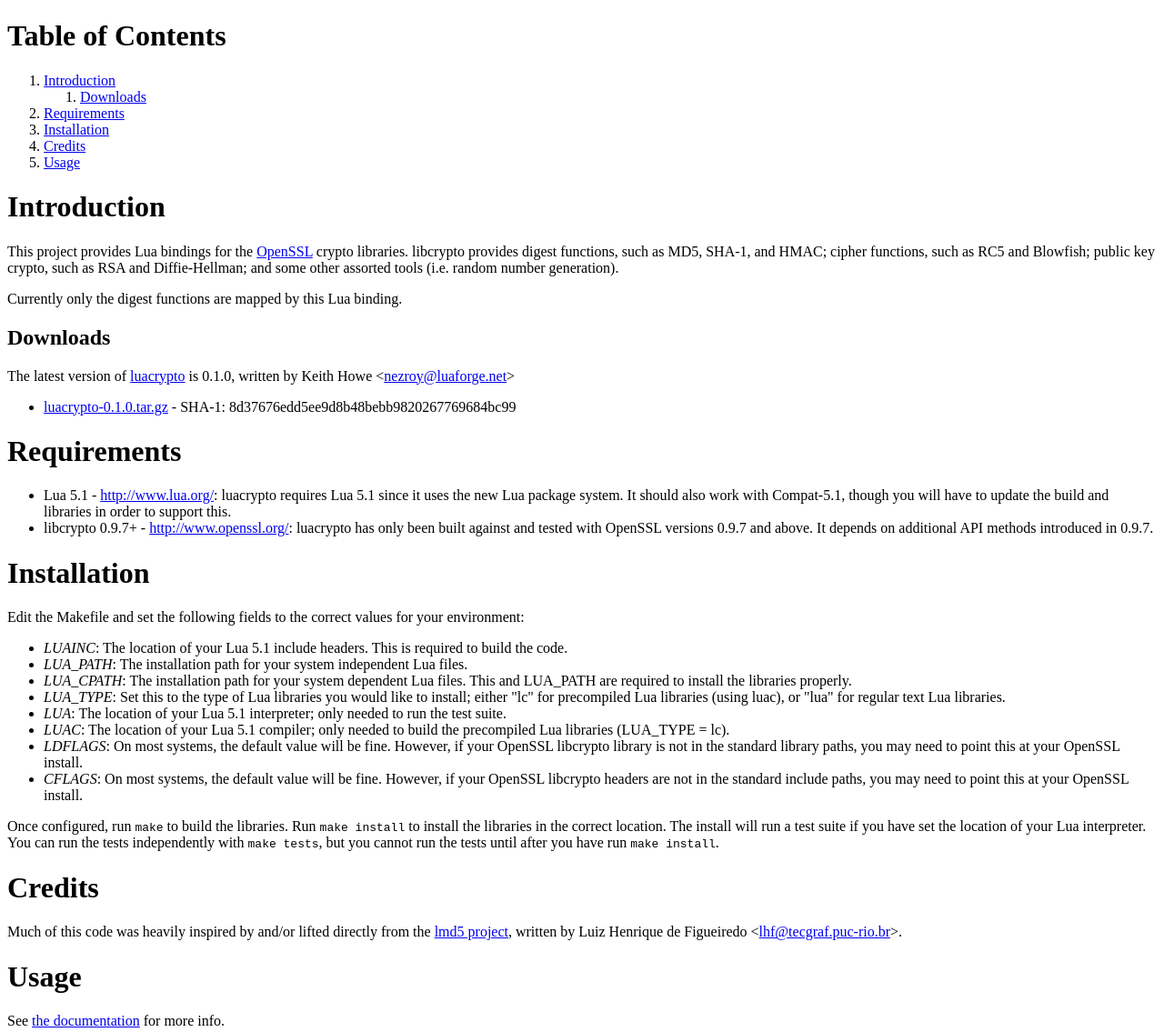
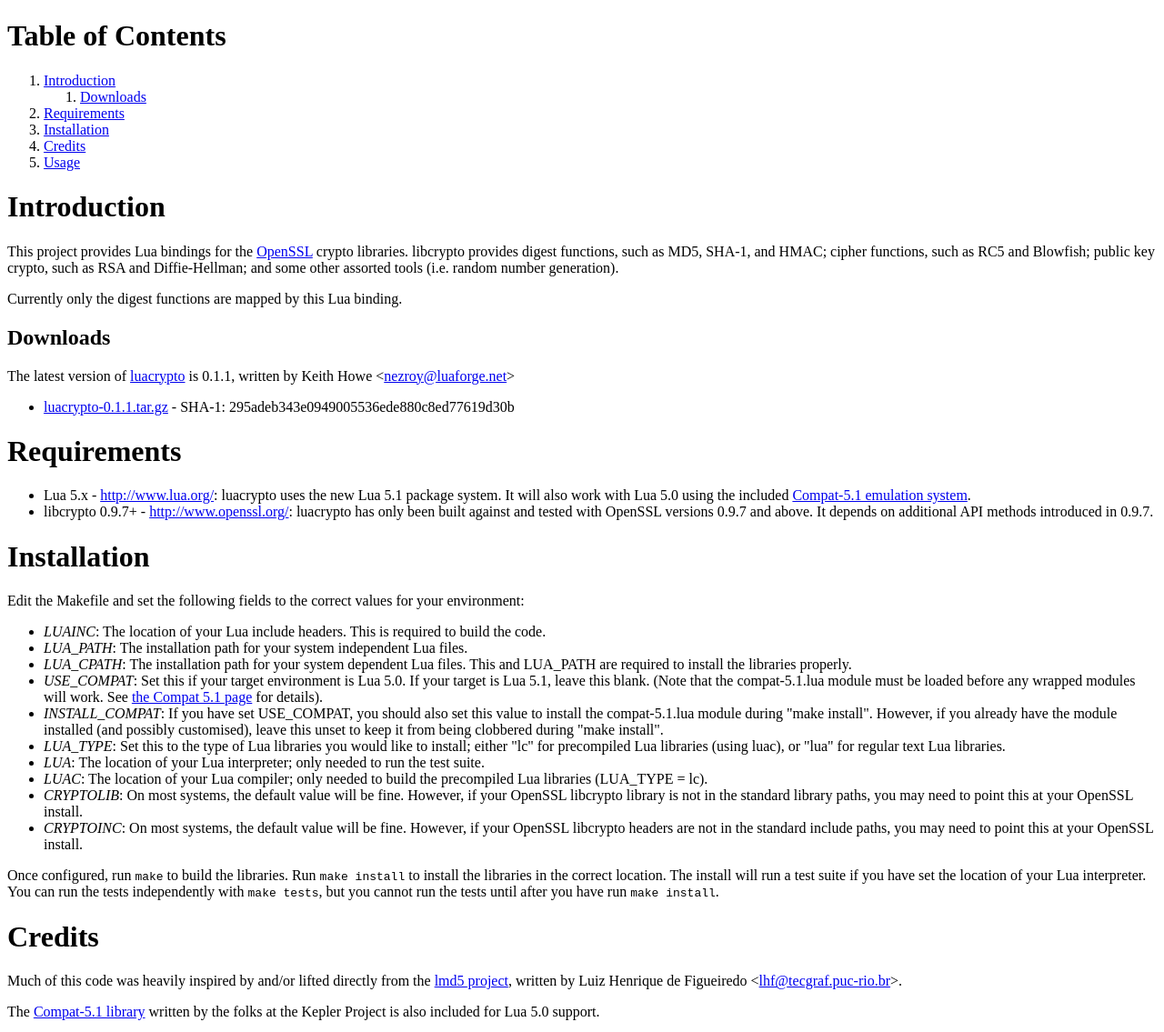
Before and after one commit to luaforge/luacrypto, a plain HTML site: page htdocs/index.html in a window 1280 px wide. Shown: the top 1135 px of the page at 91% size. Drawn offline with Linux system fonts and the light colour scheme.

Commit message:
updated for 0.1.1 release

```diff
--- a/htdocs/index.html
+++ b/htdocs/index.html
@@ -22,33 +22,36 @@
     <p>Currently only the digest functions are mapped by this Lua binding.</p>
 
     <h2><a name="introduction-dl">Downloads</a></h2>
-    <p>The latest version of <a href="http://luaforge.net/projects/luacrypto" title="luacrypto Luaforge project page">luacrypto</a> is 0.1.0, written by Keith Howe &lt;<a href="mailto:nezroy@luaforge.net">nezroy@luaforge.net</a>&gt;</p>
+    <p>The latest version of <a href="http://luaforge.net/projects/luacrypto" title="luacrypto Luaforge project page">luacrypto</a> is 0.1.1, written by Keith Howe &lt;<a href="mailto:nezroy@luaforge.net">nezroy@luaforge.net</a>&gt;</p>
     <ul>
-      <li><a href="http://luaforge.net/frs/download.php/1386/luacrypto-0.1.0.tar.gz">luacrypto-0.1.0.tar.gz</a> - SHA-1: 8d37676edd5ee9d8b48bebb9820267769684bc99</li>
+      <li><a href="http://luaforge.net/frs/download.php/1395/luacrypto-0.1.1.tar.gz">luacrypto-0.1.1.tar.gz</a> - SHA-1: 295adeb343e0949005536ede880c8ed77619d30b</li>
     </ul>
 
     <h1><a name="requirements">Requirements</a></h1>
     <ul>
-      <li>Lua 5.1 - <a href="http://www.lua.org/" title="Lua homepage">http://www.lua.org/</a>: luacrypto requires Lua 5.1 since it uses the new Lua package system. It should also work with Compat-5.1, though you will have to update the build and libraries in order to support this.</li>
+      <li>Lua 5.x - <a href="http://www.lua.org/" title="Lua homepage">http://www.lua.org/</a>: luacrypto uses the new Lua 5.1 package system. It will also work with Lua 5.0 using the included <a href="http://www.keplerproject.org/compat" title="Compat 5.1 by the Kepler Project">Compat-5.1 emulation system</a>.</li>
       <li>libcrypto 0.9.7+ - <a href="http://www.openssl.org/" title="OpenSSL homepage">http://www.openssl.org/</a>: luacrypto has only been built against and tested with OpenSSL versions 0.9.7 and above. It depends on additional API methods introduced in 0.9.7.</li>
     </ul>
 
     <h1><a name="installation">Installation</a></h1>
     <p>Edit the Makefile and set the following fields to the correct values for your environment:</p>
     <ul>
-      <li><dfn>LUAINC</dfn>: The location of your Lua 5.1 include headers. This is required to build the code.</li>
+      <li><dfn>LUAINC</dfn>: The location of your Lua include headers. This is required to build the code.</li>
       <li><dfn>LUA_PATH</dfn>: The installation path for your system independent Lua files.</li>
       <li><dfn>LUA_CPATH</dfn>: The installation path for your system dependent Lua files. This and LUA_PATH are required to install the libraries properly.</li>
+      <li><dfn>USE_COMPAT</dfn>: Set this if your target environment is Lua 5.0. If your target is Lua 5.1, leave this blank. (Note that the compat-5.1.lua module must be loaded before any wrapped modules will work. See <a href="http://www.keplerproject.org/compat" title="Compat-5.1 by the Kepler Project">the Compat 5.1 page</a> for details).</li>
+      <li><dfn>INSTALL_COMPAT</dfn>: If you have set USE_COMPAT, you should also set this value to install the compat-5.1.lua module during "make install". However, if you already have the module installed (and possibly customised), leave this unset to keep it from being clobbered during "make install".</li>
       <li><dfn>LUA_TYPE</dfn>: Set this to the type of Lua libraries you would like to install; either "lc" for precompiled Lua libraries (using luac), or "lua" for regular text Lua libraries.</li>
-      <li><dfn>LUA</dfn>: The location of your Lua 5.1 interpreter; only needed to run the test suite.</li>
-      <li><dfn>LUAC</dfn>: The location of your Lua 5.1 compiler; only needed to build the precompiled Lua libraries (LUA_TYPE = lc).</li>
-      <li><dfn>LDFLAGS</dfn>: On most systems, the default value will be fine. However, if your OpenSSL libcrypto library is not in the standard library paths, you may need to point this at your OpenSSL install.</li>
-      <li><dfn>CFLAGS</dfn>: On most systems, the default value will be fine. However, if your OpenSSL libcrypto headers are not in the standard include paths, you may need to point this at your OpenSSL install.</li>
+      <li><dfn>LUA</dfn>: The location of your Lua interpreter; only needed to run the test suite.</li>
+      <li><dfn>LUAC</dfn>: The location of your Lua compiler; only needed to build the precompiled Lua libraries (LUA_TYPE = lc).</li>
+      <li><dfn>CRYPTOLIB</dfn>: On most systems, the default value will be fine. However, if your OpenSSL libcrypto library is not in the standard library paths, you may need to point this at your OpenSSL install.</li>
+      <li><dfn>CRYPTOINC</dfn>: On most systems, the default value will be fine. However, if your OpenSSL libcrypto headers are not in the standard include paths, you may need to point this at your OpenSSL install.</li>
     </ul>
     <p>Once configured, run <kbd>make</kbd> to build the libraries. Run <kbd>make install</kbd> to install the libraries in the correct location. The install will run a test suite if you have set the location of your Lua interpreter. You can run the tests independently with <kbd>make tests</kbd>, but you cannot run the tests until after you have run <kbd>make install</kbd>.</p>
 
     <h1><a name="credits">Credits</a></h1>
     <p>Much of this code was heavily inspired by and/or lifted directly from the <a href="http://luaforge.net/projects/lmd5/" title="lmd5 project page">lmd5 project</a>, written by Luiz Henrique de Figueiredo &lt;<a href="mailto:lhf@tecgraf.puc-rio.br">lhf@tecgraf.puc-rio.br</a>&gt;.</p>
+    <p>The <a href="http://www.keplerproject.org/compat" title="Compat 5.1 by the Kepler Project">Compat-5.1 library</a> written by the folks at the Kepler Project is also included for Lua 5.0 support.</p>
 
     <h1>Usage</h1>
     <p>See <a href="luacrypto.html">the documentation</a> for more info.</p>
```
